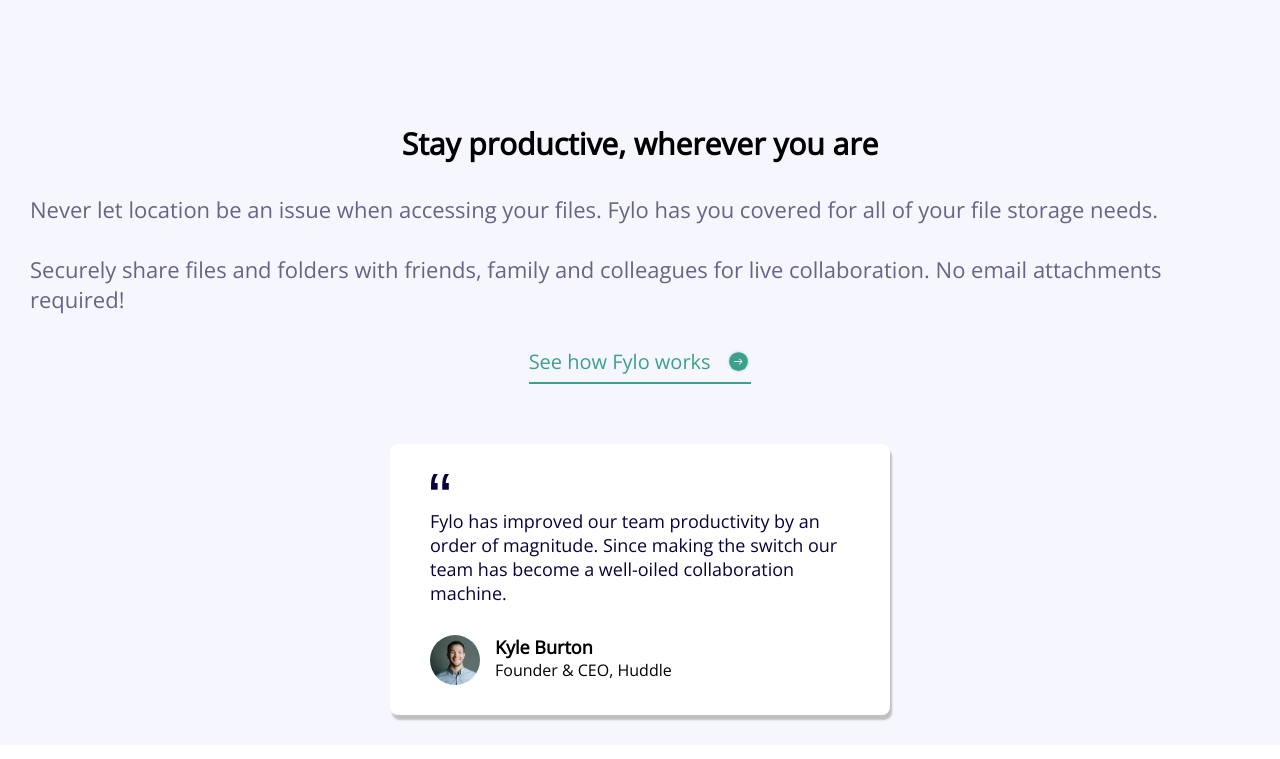
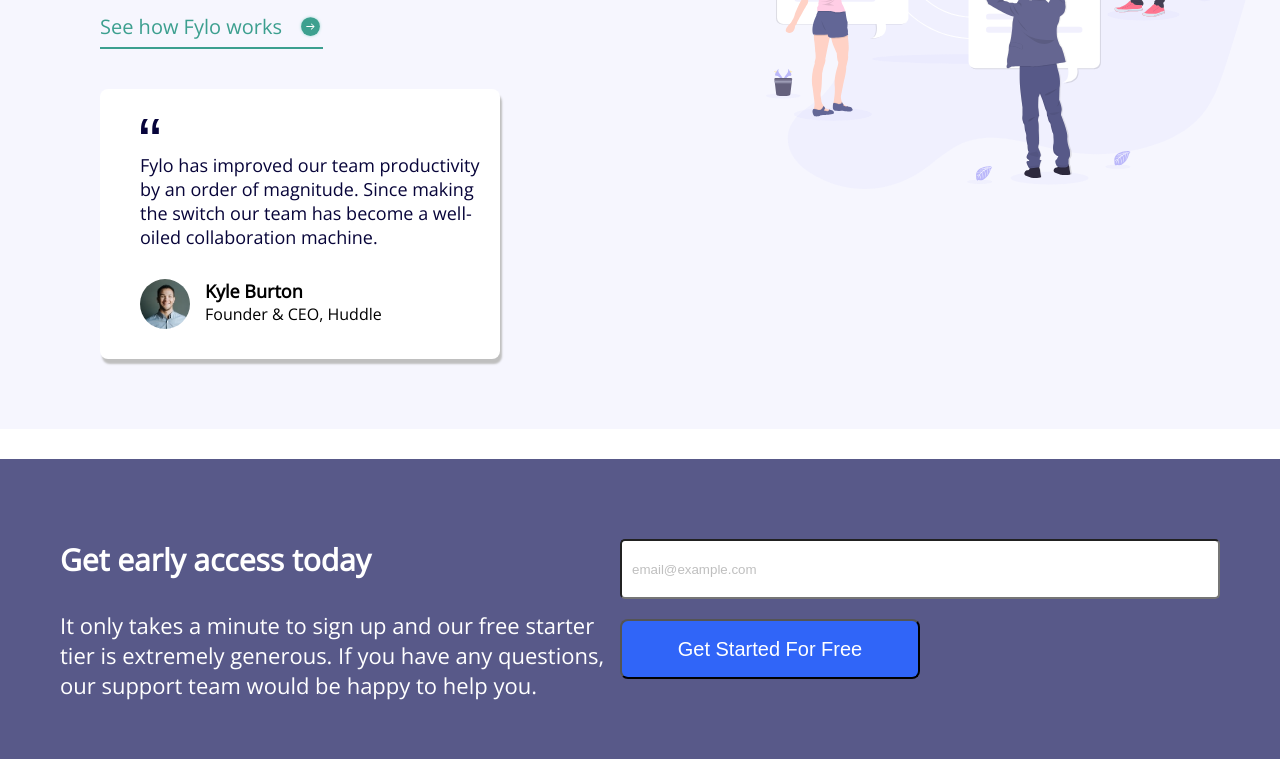
Before and after one commit to Hamzapab/fylo-landing, a plain HTML site: page index.html in a window 1280 px wide. Shown: the part 981-1740 px from the top of the page. Drawn offline with nearby package versions, Linux system fonts and the light colour scheme; a web font is replaced by a local one.

Commit message:
final edit

```diff
--- a/index.css
+++ b/index.css
@@ -91,15 +91,26 @@ button:hover{
 }
 /*----------------Sec 02----------------------*/
 .sec_2{
-   /* background-image: url(./images/bg-curve-mobile.svg);
-    background-repeat: no-repeat;
-    background-size:contain;
-    background-clip:padding-box; */
     background-color: hsl(240, 75%, 98%);
     text-align: center;
     padding: 0 30px 0;
     margin-bottom: 30px;
+    margin-top: 100px;
     padding-bottom: 30px;
+    position: relative;
+}
+.sec_2::before{
+ content: "";
+ background-image: url(./images/bg-curve-mobile.svg);
+ background-repeat: no-repeat;
+ background-size: cover;
+ position: absolute;
+ top: -100px;
+ left:0;
+ height: 100px;
+ width: 100vw;
+
+
 }
 .illu_2 img{
     width: 500px;
@@ -135,7 +146,7 @@ h2{
     margin: 0 auto;
     background-color:white;
     box-shadow: 2px 5px 2px var(--Light-Gray);
-    width: 500px;
+    width: 400px;
     border-radius: 8px;
 }
 .card p{
@@ -169,6 +180,11 @@ h2{
     background-color: var(--Desaturated-Blue);
     padding: 80px 60px 120px 60px;
     color: white;
+}
+#smb{
+    display: flex;
+    flex-direction: column;
+    align-items: center;
 }
 .sec_3 p{
     color: white;
@@ -231,6 +247,7 @@ li{
     .sec_1{
         display: flex;
         text-align: start;
+        padding-left: 100px;
     }
     .illu_1{
         order: 2;
@@ -242,6 +259,60 @@ li{
     .sumb button{
         margin-left: 20px;
         align-self: flex-start;
+        width: 300px;
+    }
+    .sec_2{
+        display: flex;
+        text-align: start;
+        padding-left: 100px;
+    }
+    .illu_2{
+        order: 2;
+        align-self: center;
+    }
+    .para{
+        display: flex;
+        flex-direction: column;
+    }
+    .card, .arrow{
+        margin:0;
+        margin-bottom: 40px;
+    }
+    .sec_3{
+        display: flex;
+        justify-content: space-between;
+    }
+    #smb{
+        display: flex;
+        flex-direction: column;
+        width: 600px;
+        align-items: flex-start;
+    }
+    #sumb_2 input{
+     width: 600px;
+    }
+    #smb button{
+        width: 300px;
+    }
+    .para_2{
+        width: 700px;
+        text-align: start;
+    }
+    footer{
+        display: flex;
+        flex-direction: row;
+        justify-content: space-around;
+        padding-left: 0;
+        padding-top: 200px;
+    }
+    .contact{
+        transform: translateY(-118px);
+    }
+    .sec_2::before{
+        background-image: url(./images/bg-curve-desktop.svg);
     }
 
+
+
+
 }
--- a/index.html
+++ b/index.html
@@ -37,6 +37,7 @@
      <div class="illu_2">
        <img src="./images/illustration-2.svg" alt="">
      </div>
+     <div class="para">
       <h2> Stay productive, wherever you are</h2>
       <p>Never let location be an issue when accessing your files. Fylo has you
        covered for all of your file storage needs.</p>
@@ -59,13 +60,16 @@
             </div>
          </div>
        </div>
+     </div>
    </section>
   <section class="sec_3">
+   <div class="para_2">
     <h2>Get early access today</h2>
     <p>It only takes a minute to sign up and our free starter tier is extremely generous.
      If you have any questions, our support team would be happy to help you.
    </p>
-  <div class="sumb"></div>
+   </div>
+  <div id="smb" >
   <label id="sumb_2"><input type="text"  placeholder="email@example.com" ></label>
   <button>  Get Started For Free</button>
 </div>
```
Lines whose indentation alone changed are shown as unchanged.
